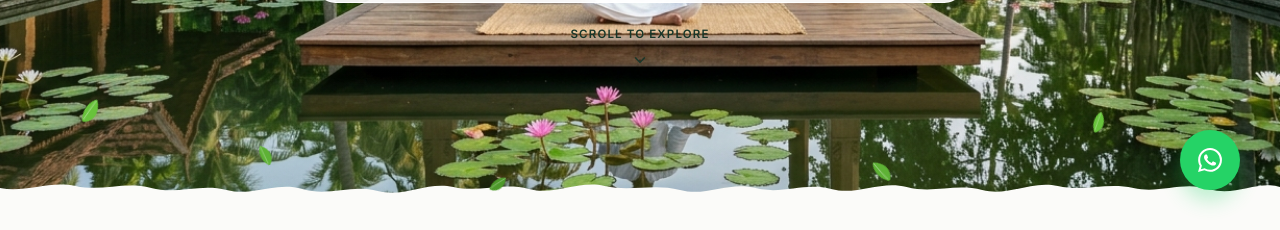
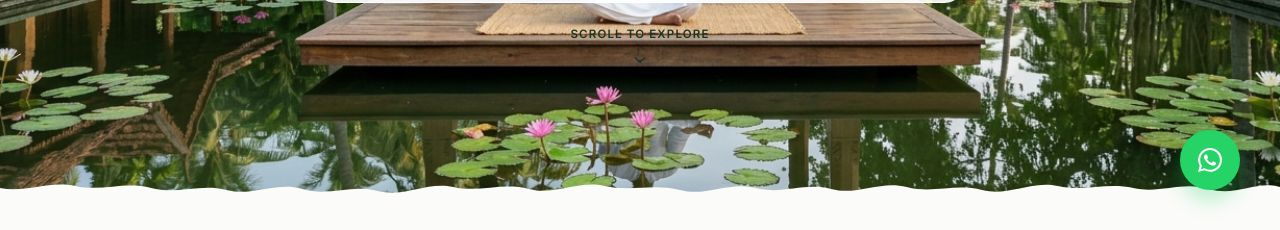
Before and after one commit to fahadmb123/Jeevayurniketan-ayurveda-app, a React (Vite) app in the folder frontend/: page / in a window 1280 px wide. Shown: the part 570-800 px from the top of the page. Built offline with nearby package versions, Linux system fonts and the light colour scheme; a web font is replaced by a local one.

Commit message:
perf(hero): remove floating leaves graphic animation and associated keyframes to maximize page rendering speed

```diff
--- a/frontend/src/features/home/components/FloatingLeaves.tsx
+++ /dev/null
@@ -1,58 +0,0 @@
-import React from 'react';
-
-interface LeafConfig {
-  id: number;
-  className: string;
-  left: string;
-  top: string;
-  scale: number;
-  color: string;
-}
-
-const LEAVES: LeafConfig[] = [
-  { id: 1, className: 'leaf-anim-1', left: '6%', top: '15%', scale: 0.85, color: '#68c33b' },
-  { id: 2, className: 'leaf-anim-2', left: '20%', top: '45%', scale: 0.7, color: '#5eb135' },
-  { id: 3, className: 'leaf-anim-3', left: '38%', top: '65%', scale: 0.65, color: '#4d992a' },
-  { id: 4, className: 'leaf-anim-4', left: '68%', top: '55%', scale: 0.8, color: '#5eb135' },
-  { id: 5, className: 'leaf-anim-5', left: '85%', top: '25%', scale: 0.7, color: '#68c33b' },
-  { id: 6, className: 'leaf-anim-6', left: '93%', top: '60%', scale: 0.75, color: '#4d992a' },
-];
-
-export const FloatingLeaves: React.FC = React.memo(() => {
-  return (
-    <div className="floating-leaves-container" aria-hidden="true">
-      {LEAVES.map((leaf) => (
-        <div
-          key={leaf.id}
-          className={`floating-leaf-item ${leaf.className}`}
-          style={{
-            left: leaf.left,
-            top: leaf.top,
-          }}
-        >
-          <svg
-            width={26 * leaf.scale}
-            height={34 * leaf.scale}
-            viewBox="0 0 28 36"
-            fill="none"
-          >
-            {/* Natural botanical leaf curve */}
-            <path
-              d="M14 2 C24 10 28 22 20 32 C17 36 14 36 13 32 C6 22 8 8 14 2 Z"
-              fill={leaf.color}
-            />
-            {/* Central vein */}
-            <path
-              d="M14 4 Q14 20 15 32"
-              stroke="rgba(255, 255, 255, 0.45)"
-              strokeWidth="1"
-              strokeLinecap="round"
-            />
-          </svg>
-        </div>
-      ))}
-    </div>
-  );
-});
-
-FloatingLeaves.displayName = 'FloatingLeaves';
--- a/frontend/src/features/home/components/HeroSection.css
+++ b/frontend/src/features/home/components/HeroSection.css
@@ -307,61 +307,6 @@
   display: block;
 }
 
-/* --------------------------------------------------------------------------
-   Hardware-Accelerated CSS Keyframe Floating Leaves (60 FPS on GPU)
-   -------------------------------------------------------------------------- */
-.floating-leaves-container {
-  position: absolute;
-  bottom: 0;
-  left: 0;
-  width: 100%;
-  height: 160px;
-  z-index: 20;
-  pointer-events: none;
-  overflow: visible;
-}
-
-.floating-leaf-item {
-  position: absolute;
-  will-change: transform;
-}
-
-@keyframes floatLeaf1 {
-  0%, 100% { transform: translate3d(0, 0, 0) rotate(35deg); }
-  50% { transform: translate3d(14px, 12px, 0) rotate(48deg); }
-}
-
-@keyframes floatLeaf2 {
-  0%, 100% { transform: translate3d(0, 0, 0) rotate(-25deg); }
-  50% { transform: translate3d(-12px, 15px, 0) rotate(-12deg); }
-}
-
-@keyframes floatLeaf3 {
-  0%, 100% { transform: translate3d(0, 0, 0) rotate(55deg); }
-  50% { transform: translate3d(16px, -10px, 0) rotate(70deg); }
-}
-
-@keyframes floatLeaf4 {
-  0%, 100% { transform: translate3d(0, 0, 0) rotate(-40deg); }
-  50% { transform: translate3d(-15px, 14px, 0) rotate(-26deg); }
-}
-
-@keyframes floatLeaf5 {
-  0%, 100% { transform: translate3d(0, 0, 0) rotate(20deg); }
-  50% { transform: translate3d(12px, -8px, 0) rotate(32deg); }
-}
-
-@keyframes floatLeaf6 {
-  0%, 100% { transform: translate3d(0, 0, 0) rotate(-30deg); }
-  50% { transform: translate3d(-14px, 12px, 0) rotate(-16deg); }
-}
-
-.leaf-anim-1 { animation: floatLeaf1 6s infinite ease-in-out; }
-.leaf-anim-2 { animation: floatLeaf2 7.5s infinite ease-in-out; }
-.leaf-anim-3 { animation: floatLeaf3 8s infinite ease-in-out; }
-.leaf-anim-4 { animation: floatLeaf4 6.8s infinite ease-in-out; }
-.leaf-anim-5 { animation: floatLeaf5 7.2s infinite ease-in-out; }
-.leaf-anim-6 { animation: floatLeaf6 6.5s infinite ease-in-out; }
 
 /* --------------------------------------------------------------------------
    Dark Mode Accommodations
--- a/frontend/src/features/home/components/HeroSection.tsx
+++ b/frontend/src/features/home/components/HeroSection.tsx
@@ -2,7 +2,6 @@ import React from 'react';
 import { motion, type Variants } from 'framer-motion';
 import yogaResortHeroImg from '@/assets/yoga_resort_hero.jpg';
 import { TornPaperDivider } from './TornPaperDivider';
-import { FloatingLeaves } from './FloatingLeaves';
 import { BookAppointmentButton } from '@/features/appointments';
 import { Sparkles, ArrowRight, ShieldCheck, Award, ChevronDown } from 'lucide-react';
 import './HeroSection.css';
@@ -121,9 +120,6 @@ export const HeroSection: React.FC = React.memo(() => {
 
       {/* Bottom Torn Paper Edge Transition (Exact match to reference design) */}
       <TornPaperDivider className="hero-torn-bottom" />
-
-      {/* Floating Leaves drifting over torn transition */}
-      <FloatingLeaves />
     </section>
   );
 });
```
